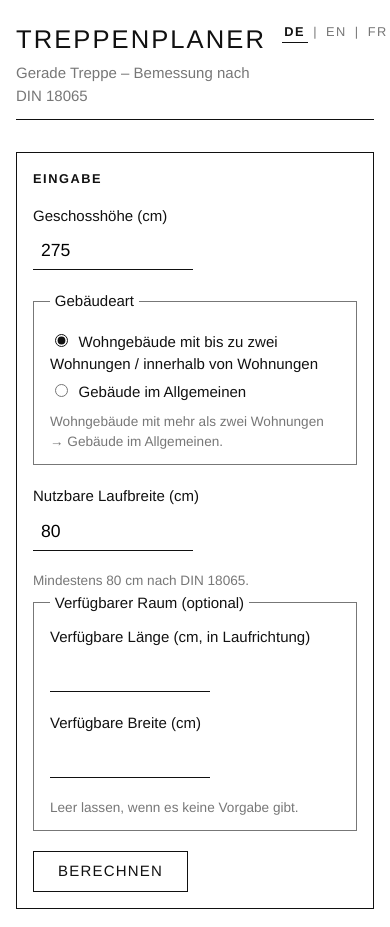
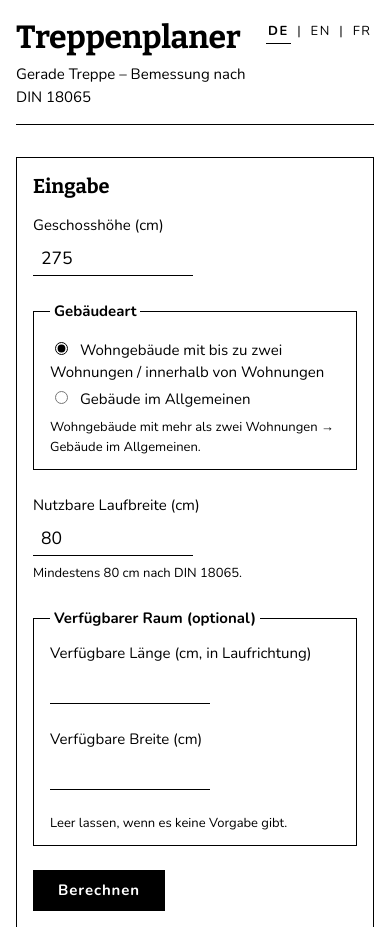
Before and after one commit to Jade-HS-Vibecoding-WPK/treppenplaner, a plain HTML site: page index.html in a window 390 px wide. Shown: the top 927 px of the page. Drawn offline with Linux system fonts and the light colour scheme.

Commit message:
Gestaltung: Bitter/Nunito lokal, Schwarz-Weiß-Signalrot, Hauptbutton
Schriften der Kursvorlage aus fonts/ (OFL), Überschriften Bitter Bold,
Text Nunito; Zeichnungen und SVG-Export in technischer Schrift.
„Erfüllt“ schwarz statt grün, Signalrot nur für Probleme, keine Grautöne.
„Berechnen“ schwarz gefüllt, Export-Schaltflächen leiser. Abstände im
0,5-rem-Raster.

Co-Authored-By: Claude Opus 5.5 <noreply@anthropic.com>

```diff
--- a/css/style.css
+++ b/css/style.css
@@ -1,21 +1,49 @@
-/* Treppenplaner – schlichte Ästhetik einer architektonischen Zeichnung */
+/*
+ * Treppenplaner – Swiss-inspiriert: strenges Raster, linksbündig, viel Weißraum.
+ * Nur Schwarz, Weiß und Signalrot; Rot bedeutet immer „Problem“ (siehe CLAUDE.md, Gestaltung).
+ */
+
+/* Schriften der Kursvorlage, lokal (SIL Open Font License, siehe fonts/OFL-*.txt) */
+@font-face {
+  font-family: "Bitter";
+  src: url("../fonts/Bitter-Bold.ttf") format("truetype");
+  font-weight: 700;
+  font-display: swap;
+}
+
+@font-face {
+  font-family: "Nunito";
+  src: url("../fonts/Nunito-Regular.ttf") format("truetype");
+  font-weight: 400;
+  font-display: swap;
+}
+
+@font-face {
+  font-family: "Nunito";
+  src: url("../fonts/Nunito-Bold.ttf") format("truetype");
+  font-weight: 700;
+  font-display: swap;
+}
 
 :root {
-  --tinte: #111;
+  --tinte: #000;
   --papier: #fff;
-  --grau: #777;
+  --fehler: #e2001a;         /* Signalrot – nur für Probleme */
   --linie: 1px solid var(--tinte);
-  --haarlinie: 0.5px solid var(--grau);
-  --ok: #1a7f37;
-  --fehler: #c62828;
-  --schrift: "Helvetica Neue", Helvetica, Arial, sans-serif;
+  --haarlinie: 0.5px solid var(--tinte);
+  --schrift: "Nunito", "Helvetica Neue", Helvetica, Arial, sans-serif;
+  --schrift-titel: "Bitter", Georgia, serif;
+  /* Zeichnungen (Bildschirm, SVG-Export): schlichte technische Schrift */
+  --schrift-technisch: "Helvetica Neue", Helvetica, Arial, sans-serif;
+  --r: 0.5rem;               /* Rastermaß; alle Abstände sind Vielfache davon */
+  --klein: 0.8125rem;        /* Hinweise, Legenden (13 px) */
 }
 
 * { box-sizing: border-box; }
 
 body {
   margin: 0 auto;
-  padding: 2rem 1rem 3rem;
+  padding: calc(4 * var(--r)) calc(2 * var(--r)) calc(6 * var(--r));
   max-width: 64rem;
   background: var(--papier);
   color: var(--tinte);
@@ -24,47 +52,47 @@ body {
   line-height: 1.5;
 }
 
-header {
-  border-bottom: var(--linie);
-  padding-bottom: 0.75rem;
-  margin-bottom: 2rem;
-}
-
-h1 {
-  margin: 0;
-  font-size: 1.6rem;
-  font-weight: 300;
-  letter-spacing: 0.08em;
-  text-transform: uppercase;
-}
-
-h2, h3 {
-  font-size: 0.8rem;
-  font-weight: 600;
-  letter-spacing: 0.12em;
-  text-transform: uppercase;
-  margin: 0 0 1rem;
-}
-
-h3 { margin-top: 1.75rem; }
-
-.untertitel { margin: 0.25rem 0 0; color: var(--grau); }
-
+/* Kopf: große Überschrift links, Sprachwahl rechts oben */
 header {
   display: flex;
   justify-content: space-between;
   align-items: flex-start;
-  gap: 1rem;
+  gap: calc(2 * var(--r));
+  border-bottom: var(--linie);
+  padding-bottom: calc(2 * var(--r));
+  margin-bottom: calc(4 * var(--r));
 }
 
-/* Sprachwahl DE | EN | FR – rechts oben, wie eine Planbeschriftung */
+h1, h2, h3 { font-family: var(--schrift-titel); font-weight: 700; }
+
+h1 {
+  margin: 0;
+  font-size: 2.75rem;
+  line-height: 1.1;
+  letter-spacing: -0.01em;
+}
+
+h2 {
+  font-size: 1.25rem;
+  line-height: 1.2;
+  margin: 0 0 calc(2 * var(--r));
+}
+
+h3 {
+  font-size: 1rem;
+  line-height: 1.2;
+  margin: calc(4 * var(--r)) 0 calc(1.5 * var(--r));
+}
+
+.untertitel { margin: var(--r) 0 0; }
+
+/* Sprachwahl DE | EN | FR */
 .sprachwahl {
   display: flex;
   align-items: center;
-  gap: 0.35rem;
+  gap: calc(0.75 * var(--r));
   flex-shrink: 0;
-  color: var(--grau);
-  font-size: 0.8rem;
+  font-size: var(--klein);
   letter-spacing: 0.12em;
 }
 
@@ -74,26 +102,22 @@ header {
   border: none;
   border-bottom: 1px solid transparent;
   background: none;
-  color: var(--grau);
+  color: var(--tinte);
   font: inherit;
   letter-spacing: inherit;
+  text-transform: none;
   cursor: pointer;
 }
 
-/* höhere Spezifität als das allgemeine button:hover (invertiert) weiter unten */
 .sprachwahl button:hover,
-.sprachwahl button:focus-visible { background: none; color: var(--tinte); }
+.sprachwahl button:focus-visible { background: none; color: var(--tinte); border-bottom-color: var(--tinte); }
 
-.sprachwahl button[aria-pressed="true"] {
-  color: var(--tinte);
-  font-weight: 600;
-  border-bottom-color: var(--tinte);
-}
+.sprachwahl button[aria-pressed="true"] { font-weight: 700; border-bottom-color: var(--tinte); }
 
 .block {
   border: var(--linie);
-  padding: 1.25rem;
-  margin-bottom: 1.5rem;
+  padding: calc(2.5 * var(--r));
+  margin-bottom: calc(3 * var(--r));
 }
 
 /* Formular */
@@ -102,10 +126,11 @@ label { display: block; }
 input[type="number"] {
   display: block;
   width: 10rem;
-  margin: 0.3rem 0 1.25rem;
-  padding: 0.35rem 0.5rem;
+  margin: calc(0.5 * var(--r)) 0 calc(3 * var(--r));
+  padding: calc(0.5 * var(--r)) var(--r);
   border: none;
   border-bottom: var(--linie);
+  border-radius: 0;
   font: inherit;
   font-size: 1.1rem;
   background: transparent;
@@ -115,43 +140,55 @@ input[type="number"]:focus { outline: none; border-bottom-width: 2px; }
 
 input[type="number"].nicht-ok { color: var(--fehler); border-bottom-color: var(--fehler); }
 
-.eingabe-hinweis { margin: -0.9rem 0 1.25rem; }
+fieldset {
+  border: var(--haarlinie);
+  margin: 0 0 calc(3 * var(--r));
+  padding: calc(1.5 * var(--r)) calc(2 * var(--r));
+}
 
-fieldset { border: var(--haarlinie); margin: 0 0 1.25rem; padding: 0.75rem 1rem; }
-legend { padding: 0 0.3rem; }
+legend { padding: 0 calc(0.5 * var(--r)); font-weight: 700; }
 
-.option { margin: 0.35rem 0; cursor: pointer; }
-.option input { accent-color: var(--tinte); margin-right: 0.4rem; }
+.option { margin: calc(0.5 * var(--r)) 0; cursor: pointer; }
+.option input { accent-color: var(--tinte); margin-right: var(--r); }
 
-.hinweis { margin: 0.5rem 0 0; font-size: 0.85rem; color: var(--grau); }
+.hinweis { margin: var(--r) 0 0; font-size: var(--klein); }
 
+/* Hinweis direkt unter einem Eingabefeld: rückt an das Feld, darunter voller Abstand */
+.eingabe-hinweis { margin: calc(-2 * var(--r)) 0 calc(3 * var(--r)); }
+
+/* Schaltflächen: eckig, ohne Schatten. Hauptbutton „Berechnen“ schwarz gefüllt. */
 button {
-  padding: 0.5rem 1.5rem;
+  padding: var(--r) calc(3 * var(--r));
   border: var(--linie);
+  border-radius: 0;
   background: var(--papier);
   color: var(--tinte);
   font: inherit;
-  letter-spacing: 0.08em;
-  text-transform: uppercase;
+  font-weight: 700;
+  letter-spacing: 0.06em;
   cursor: pointer;
 }
 
 button:hover, button:focus-visible { background: var(--tinte); color: var(--papier); }
 
-.fehler { color: var(--fehler); margin: 0.75rem 0 0; }
+button[type="submit"] { background: var(--tinte); color: var(--papier); }
+button[type="submit"]:hover,
+button[type="submit"]:focus-visible { background: var(--papier); color: var(--tinte); }
+
+.fehler { color: var(--fehler); font-weight: 700; margin: calc(1.5 * var(--r)) 0 0; }
 
 /* Tabellen */
 table { width: 100%; border-collapse: collapse; }
 
 th, td {
   text-align: left;
-  padding: 0.4rem 0.5rem 0.4rem 0;
+  padding: var(--r) var(--r) var(--r) 0;
   border-bottom: var(--haarlinie);
   font-weight: normal;
 }
 
 .werte td { text-align: right; font-variant-numeric: tabular-nums; }
-.pruefung thead th { font-size: 0.8rem; color: var(--grau); border-bottom: var(--linie); }
+.pruefung thead th { font-size: var(--klein); font-weight: 700; border-bottom: var(--linie); }
 .pruefung td { font-variant-numeric: tabular-nums; }
 /* Raumprüfung ist keine Normprüfung – optisch abgesetzt */
 .pruefung .raumzeile td { border-top: var(--linie); }
@@ -159,13 +196,14 @@ th, td {
 /* Fehlmaße im Grundriss (Raum zu klein) */
 .fehlmass { color: var(--fehler); }
 
-.ok { color: var(--ok); font-weight: 600; }
-.nicht-ok { color: var(--fehler); font-weight: 600; }
+/* „erfüllt“ schwarz, „nicht erfüllt“ Signalrot */
+.ok { color: var(--tinte); font-weight: 700; }
+.nicht-ok { color: var(--fehler); font-weight: 700; }
 
 .urteil {
-  margin: 0 0 1rem;
-  padding: 0.5rem 0.75rem;
-  border-left: 3px solid currentColor;
+  margin: 0 0 calc(2 * var(--r));
+  padding: var(--r) calc(1.5 * var(--r));
+  border-left: 4px solid currentColor;
 }
 
 /* Zeichnung */
@@ -185,41 +223,46 @@ th, td {
   display: block;
   background: var(--papier);
   color: var(--tinte);
-  font-family: var(--schrift);
+  font-family: var(--schrift-technisch);
 }
 
 .zeichnung figcaption {
-  margin-top: 0.5rem;
-  font-size: 0.8rem;
-  color: var(--grau);
+  margin-top: var(--r);
+  font-size: var(--klein);
 }
 
-/* Export: kleine Schaltflächen je Zeichnung */
+/* Export: leise Schaltflächen (nur Rahmen, klein) */
 .export-zeile {
   display: flex;
   align-items: center;
-  gap: 0.5rem;
-  margin: 0.4rem 0;
+  gap: var(--r);
+  margin: var(--r) 0;
 }
 
 .export-zeile span { min-width: 7rem; }
 
-.export button { padding: 0.2rem 0.75rem; font-size: 0.8rem; }
+.export button {
+  padding: calc(0.25 * var(--r)) calc(1.5 * var(--r));
+  border: var(--haarlinie);
+  font-size: var(--klein);
+  font-weight: 400;
+}
 
 footer {
   border-top: var(--haarlinie);
-  padding-top: 0.75rem;
-  font-size: 0.8rem;
-  color: var(--grau);
+  padding-top: calc(1.5 * var(--r));
+  font-size: var(--klein);
 }
 
-footer p { margin: 0.2rem 0; }
+footer p { margin: calc(0.5 * var(--r)) 0; }
 
 /* Drucken / PDF: nur Ergebnis und Zeichnungen, auf Seitenbreite verkleinert (ohne Maßstab). */
 @media print {
   @page { margin: 15mm; }
 
   body { max-width: none; padding: 0; font-size: 11pt; }
+
+  h1 { font-size: 22pt; }
 
   .sprachwahl,
   .block:has(#eingabe),
@@ -239,12 +282,13 @@ footer p { margin: 0.2rem 0; }
 
   footer { margin-top: 0.75rem; padding-top: 0.4rem; font-size: 8pt; break-inside: avoid; }
 
-  /* Farben (grün/rot) auch beim Drucken */
+  /* Signalrot auch beim Drucken */
   * { print-color-adjust: exact; -webkit-print-color-adjust: exact; }
 }
 
 @media (max-width: 480px) {
-  body { padding-top: 1.25rem; }
-  .block { padding: 1rem; }
+  body { padding-top: calc(2.5 * var(--r)); }
+  h1 { font-size: 2rem; }
+  .block { padding: calc(2 * var(--r)); }
   .pruefung { font-size: 0.85rem; }
 }
--- a/js/export.js
+++ b/js/export.js
@@ -53,7 +53,7 @@ function exportiereSvg(ergebnis, zeichnung) {
 
   const kopie = document.getElementById(zeichnung).cloneNode(true);
   kopie.setAttribute("xmlns", SVG_NS);
-  kopie.setAttribute("font-family", stil.getPropertyValue("--schrift").trim());
+  kopie.setAttribute("font-family", stil.getPropertyValue("--schrift-technisch").trim());
   kopie.removeAttribute("role");
   for (const el of kopie.querySelectorAll("[stroke='currentColor'], [fill='currentColor']")) {
     for (const attribut of ["stroke", "fill"]) {
```
Also changed, not shown: fonts/Bitter-Bold.ttf (added), fonts/Bitter-ExtraBold.ttf (added), fonts/Nunito-Bold.ttf (added), fonts/Nunito-Regular.ttf (added), fonts/OFL-Bitter.txt (added), fonts/OFL-Nunito.txt (added).
